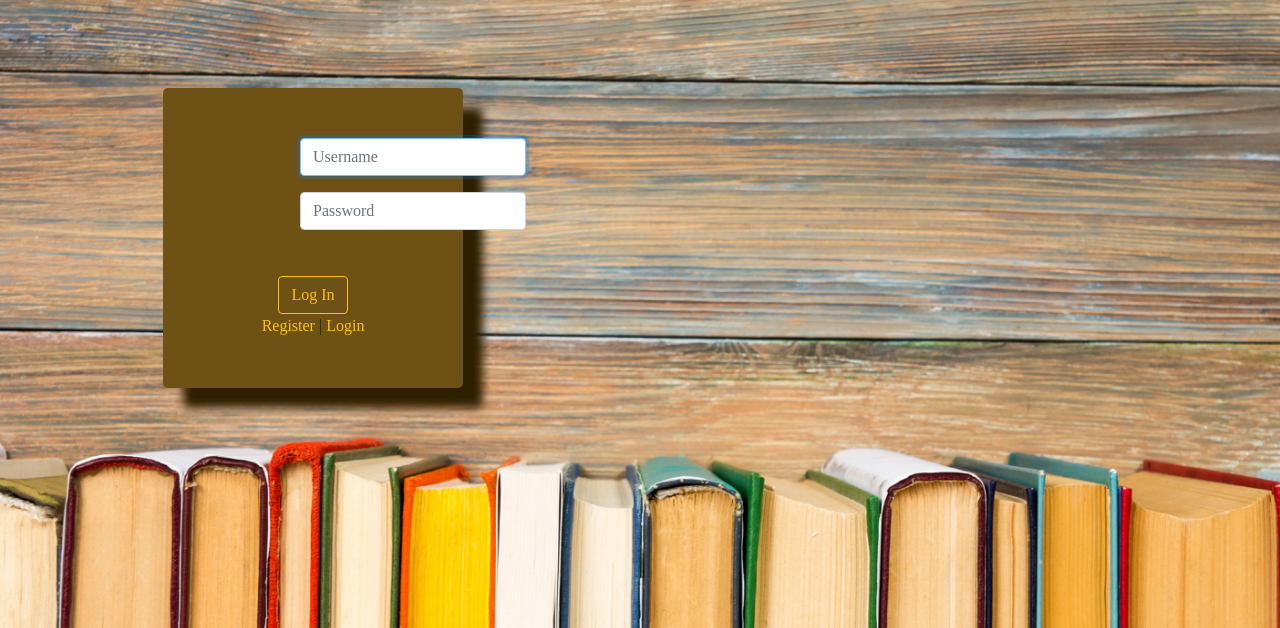
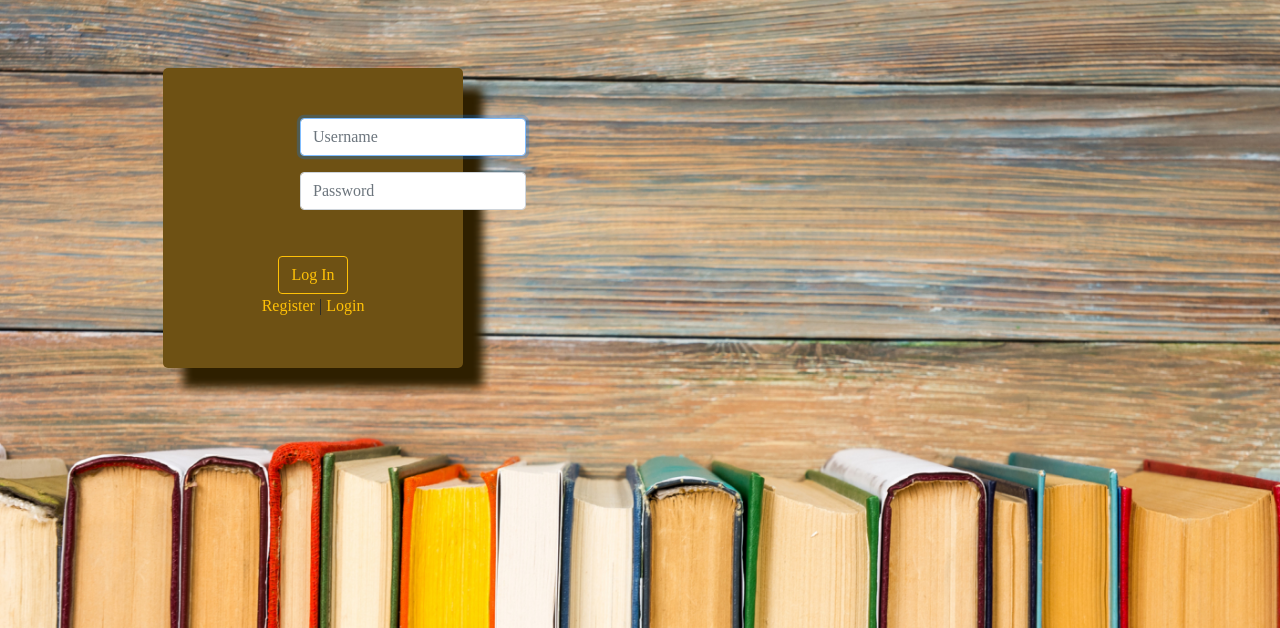
Before and after one commit to taherali101/Python-Flask-Book-review-Project1, a Flask app: page /login in a window 1280 px wide. Shown: the part 56-684 px from the top of the page. Run offline with Flask 2, Linux system fonts and the light colour scheme; some libraries are stand-ins or nearby versions.

Commit message:
Modified Templates

```diff
--- a/templates/login.html
+++ b/templates/login.html
@@ -5,7 +5,7 @@
 
 {% block content %}
 <div class="container" style=" width: 100%;height: 100%;font-family: 'Baskervville';margin: 0;">
-    <div class="form" style="background-color: #6e5114;width: 300px;height: 300px;margin-right: 800px;border-radius: 5px;margin-top: 40px;margin-left: 100px;box-shadow: 20px 20px 10px #2e1f00;">
+    <div class="form" style="background-color: #6e5114;width: 300px;height: 300px;margin-right: 800px;border-radius: 5px;margin-top: 20px;margin-left: 100px;box-shadow: 20px 20px 10px #2e1f00;">
     <form action="/login" method="post" style="padding-top: 50px;">
         <div class="form-group" >
             <input autocomplete="off" autofocus class="form-control" name="username" placeholder="Username" type="text"/>
```
